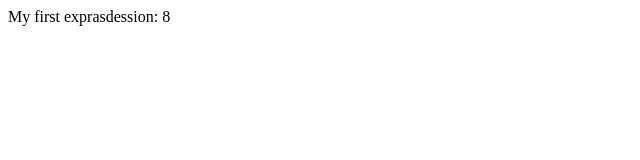
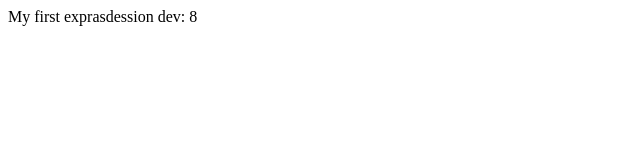
Before and after one commit to esadhrbatovic/angular-js-learning, a website: page index.html in a window 1280 px wide. Shown: the full height of the page, 0-640 px from the left. Drawn offline with nearby package versions, Linux system fonts and the light colour scheme.

Commit message:
dev branch init

```diff
--- a/index.html
+++ b/index.html
@@ -4,7 +4,7 @@
 <body>
 
 <div ng-app="">
-  <p>My first exprasdession: {{ 5 + 3 }}</p>
+  <p>My first exprasdession dev: {{ 5 + 3 }}</p>
 </div>
 
 </body>
```
